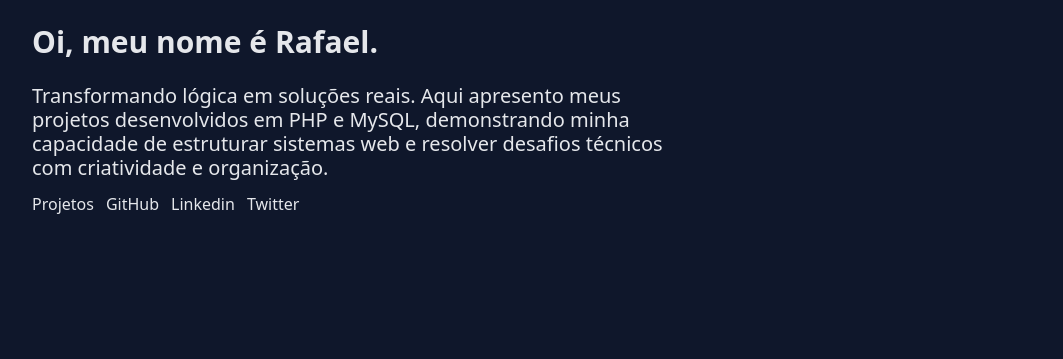
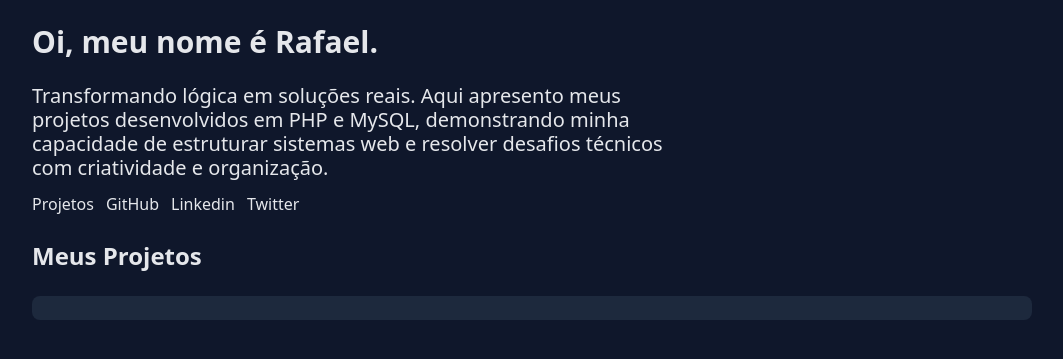
Before and after one commit to rafaumeu/portifolio_php, a PHP site: page / in a window 1280 px wide. Shown: the part 72-431 px from the top of the page, without its empty margins (108-1171 px from the left). Run offline with PHP 8.4, Linux system fonts and the light colour scheme.

Commit message:
feat(ui): add projects section layout
- Adjust hero section spacing
- Add 'Meus Projetos' section header
- Create initial project card container structure

```diff
--- a/index.php
+++ b/index.php
@@ -24,7 +24,7 @@
         </div>
     </header>
     <main class="mx-auto max-w-screen-lg px-3 py-6">
-        <section class="flex gap-x-6">
+        <section class="flex gap-x-3">
             <div class="w-2/3">
                 <h1 class="text-3xl font-bold">Oi, meu nome é Rafael.</h1>
                 <p class="text-xl leading-6 mt-6">Transformando lógica em soluções reais. Aqui apresento meus projetos desenvolvidos em PHP e MySQL, demonstrando minha capacidade de estruturar sistemas web e resolver desafios técnicos com criatividade e organização.</p>
@@ -40,7 +40,13 @@
             </div>
         </section>
         <section>
-            <div></div>
+            <div>
+                <h2 class="text-2xl font-bold space-y-3 py-6">Meus Projetos</h2>
+            </div>
+            <div class="flex bg-slate-800 rounded-lg p-3 items-center">
+                <div class="w-1/5"></div>
+                <div class="w-4/5"></div>
+            </div>
         </section>
     </main>
     <footer></footer>
```
